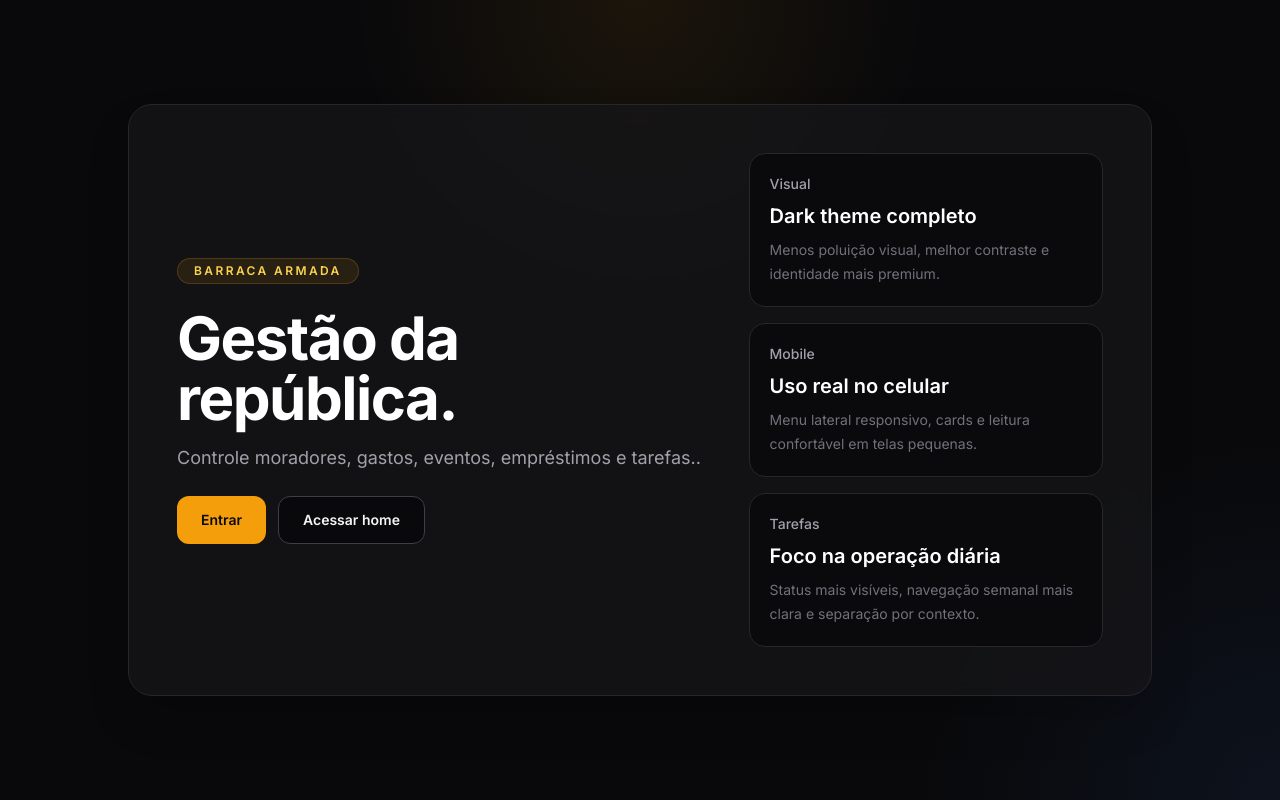
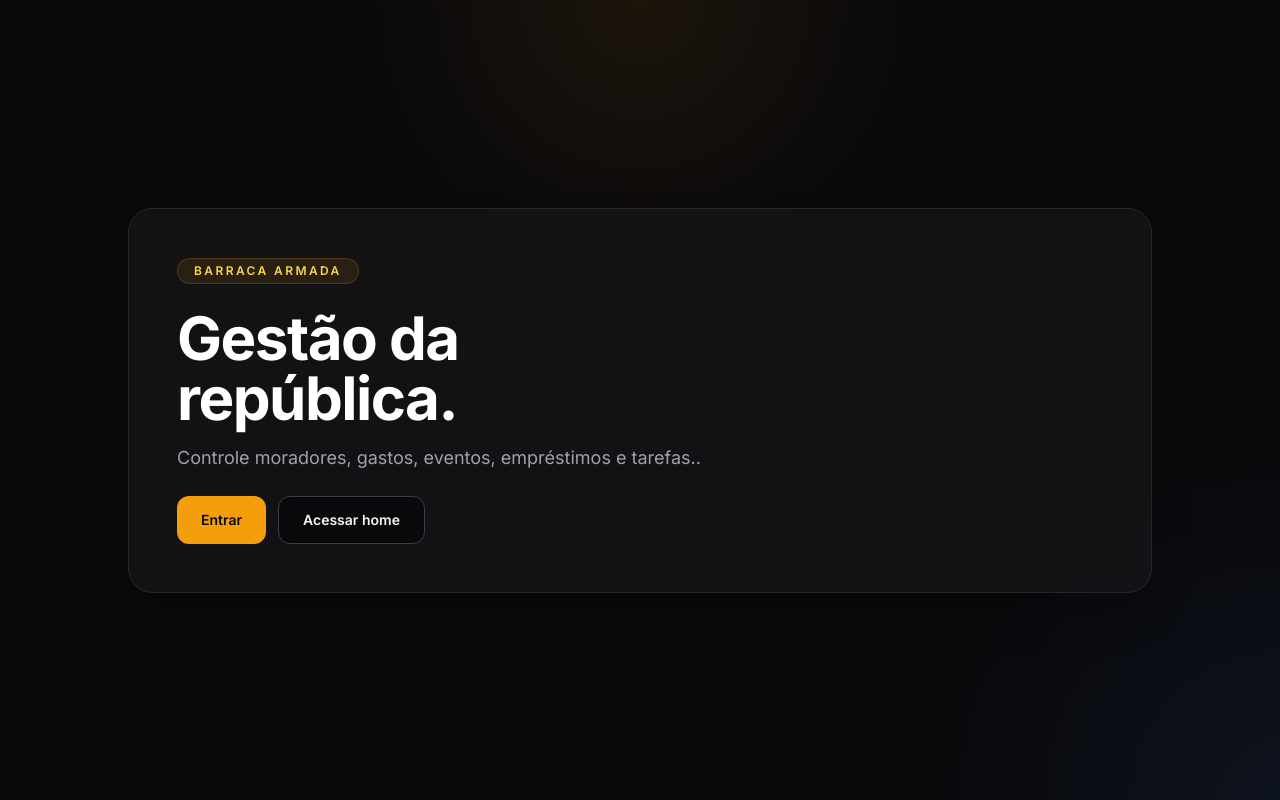
Before and after one commit to henriquelauar/barraca-app, a Next.js app: page / in a window 1280 px wide. Built offline with nearby package versions, Linux system fonts and the light colour scheme.

Commit message:
retirando frases do login

```diff
--- a/app/page.tsx
+++ b/app/page.tsx
@@ -36,32 +36,6 @@ export default function HomePage() {
               </Link>
             </div>
           </div>
-
-          <div className="grid gap-4">
-            <div className="rounded-2xl border border-zinc-800 bg-zinc-950/80 p-5">
-              <p className="text-sm font-medium text-zinc-400">Visual</p>
-              <p className="mt-2 text-xl font-semibold text-white">Dark theme completo</p>
-              <p className="mt-2 text-sm leading-6 text-zinc-500">
-                Menos poluição visual, melhor contraste e identidade mais premium.
-              </p>
-            </div>
-
-            <div className="rounded-2xl border border-zinc-800 bg-zinc-950/80 p-5">
-              <p className="text-sm font-medium text-zinc-400">Mobile</p>
-              <p className="mt-2 text-xl font-semibold text-white">Uso real no celular</p>
-              <p className="mt-2 text-sm leading-6 text-zinc-500">
-                Menu lateral responsivo, cards e leitura confortável em telas pequenas.
-              </p>
-            </div>
-
-            <div className="rounded-2xl border border-zinc-800 bg-zinc-950/80 p-5">
-              <p className="text-sm font-medium text-zinc-400">Tarefas</p>
-              <p className="mt-2 text-xl font-semibold text-white">Foco na operação diária</p>
-              <p className="mt-2 text-sm leading-6 text-zinc-500">
-                Status mais visíveis, navegação semanal mais clara e separação por contexto.
-              </p>
-            </div>
-          </div>
         </div>
       </div>
     </main>
```
